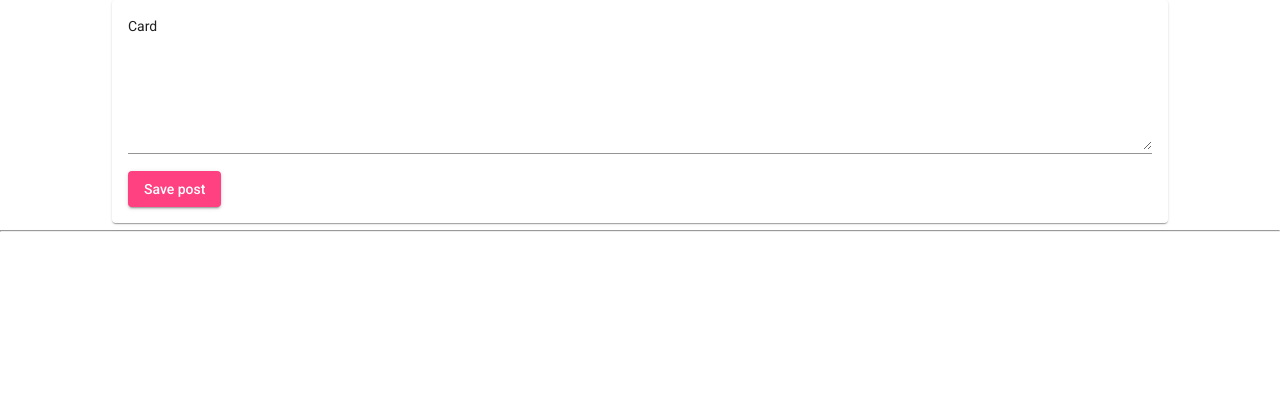
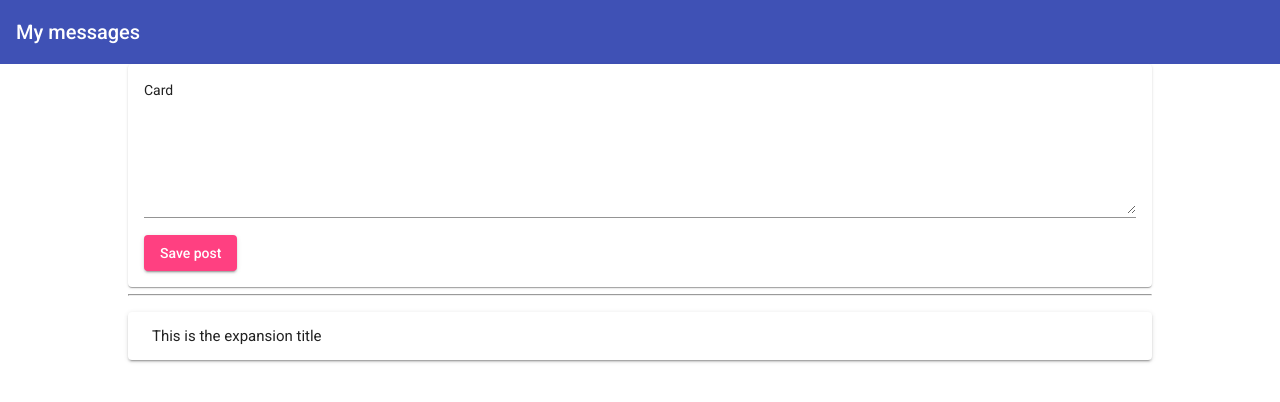
Before and after one commit to ItzhakVilensky/mean-course, an Angular app: page / in a window 1280 px wide. Shown: the top 402 px of the page. Built offline with nearby package versions, Linux system fonts and the light colour scheme.

Commit message:
* style main at app-comp. * remove mat-card from post-create comp. * Add  MatToolbarModule,   MatExpansionModule,    HeaderComponent,     PostListComponent

```diff
--- a/src/app/app.component.css
+++ b/src/app/app.component.css
@@ -0,0 +1,5 @@
+main {
+    margin-top: 1rem;
+    width: 80%;
+    margin: auto;
+}
--- a/src/app/app.component.html
+++ b/src/app/app.component.html
@@ -1 +1,5 @@
-<app-post-create></app-post-create>
+<app-header></app-header>
+<main>
+    <app-post-create></app-post-create>
+    <app-post-list></app-post-list>
+</main>
--- /dev/null
+++ b/src/app/header/header.component.html
@@ -0,0 +1,3 @@
+<mat-toolbar color="primary">
+    <span>My messages</span>
+</mat-toolbar>
--- a/src/app/posts/post-create/post-create.component.css
+++ b/src/app/posts/post-create/post-create.component.css
@@ -1,8 +1,3 @@
-mat-card {
-    width: 80%;
-    margin: auto;
-}
-
 mat-form-field,
 textarea {
     width: 100%;
--- a/src/app/posts/post-create/post-create.component.html
+++ b/src/app/posts/post-create/post-create.component.html
@@ -3,9 +3,6 @@
     <mat-form-field>
         <textarea matInput="" rows="6"></textarea>
     </mat-form-field>
-    <button mat-raised-button
-            color="accent"
-            (click)="onAddPost()">Save post</button>
+    <button mat-raised-button color="accent" (click)="onAddPost()">Save post</button>
 </mat-card>
 <hr>
-<p>{{ newPost }}</p>
--- /dev/null
+++ b/src/app/posts/post-list/post-list.component.css
@@ -0,0 +1,4 @@
+:host {
+    display: block;
+    margin-top: 1rem;
+}
--- /dev/null
+++ b/src/app/posts/post-list/post-list.component.html
@@ -0,0 +1,13 @@
+<mat-accordion>
+    <mat-expansion-panel hideToggle>
+        <mat-expansion-panel-header>
+            <mat-panel-title>
+                This is the expansion title
+            </mat-panel-title>
+            <!-- <mat-panel-description>
+                This is a summary of the content
+            </mat-panel-description> -->
+        </mat-expansion-panel-header>
+        <p>This is the primary content of the panel.</p>
+    </mat-expansion-panel>
+</mat-accordion>
--- /dev/null
+++ b/src/app/posts/post-list/post-list.component.ts
@@ -0,0 +1,15 @@
+import { Component } from "@angular/core";
+
+@Component({
+    selector: 'app-post-list',
+    templateUrl: './post-list.component.html',
+    styleUrls: ['./post-list.component.css']
+})
+export class PostListComponent {
+
+    posts = [
+        { title: 'First post', content: 'This is the first post\'s content' },
+        { title: 'Second post', content: 'This is the second post\'s content' },
+        { title: 'Third post', content: 'This is the third post\'s content' }
+    ];
+}
```
Also changed, not shown: src/app/app.module.ts (+10 -2 lines), src/app/header/header.component.ts (added, +9 -0 lines).
